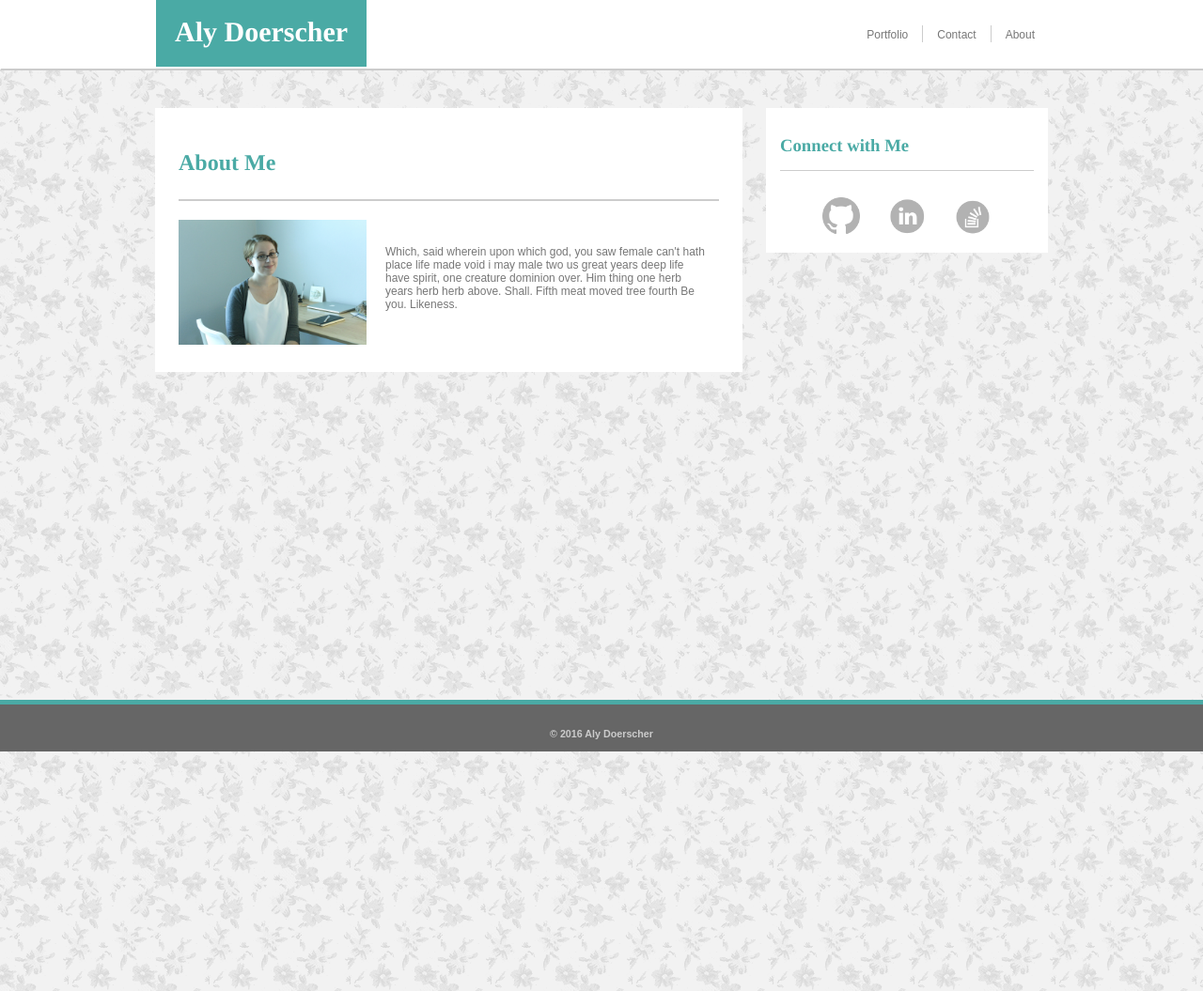
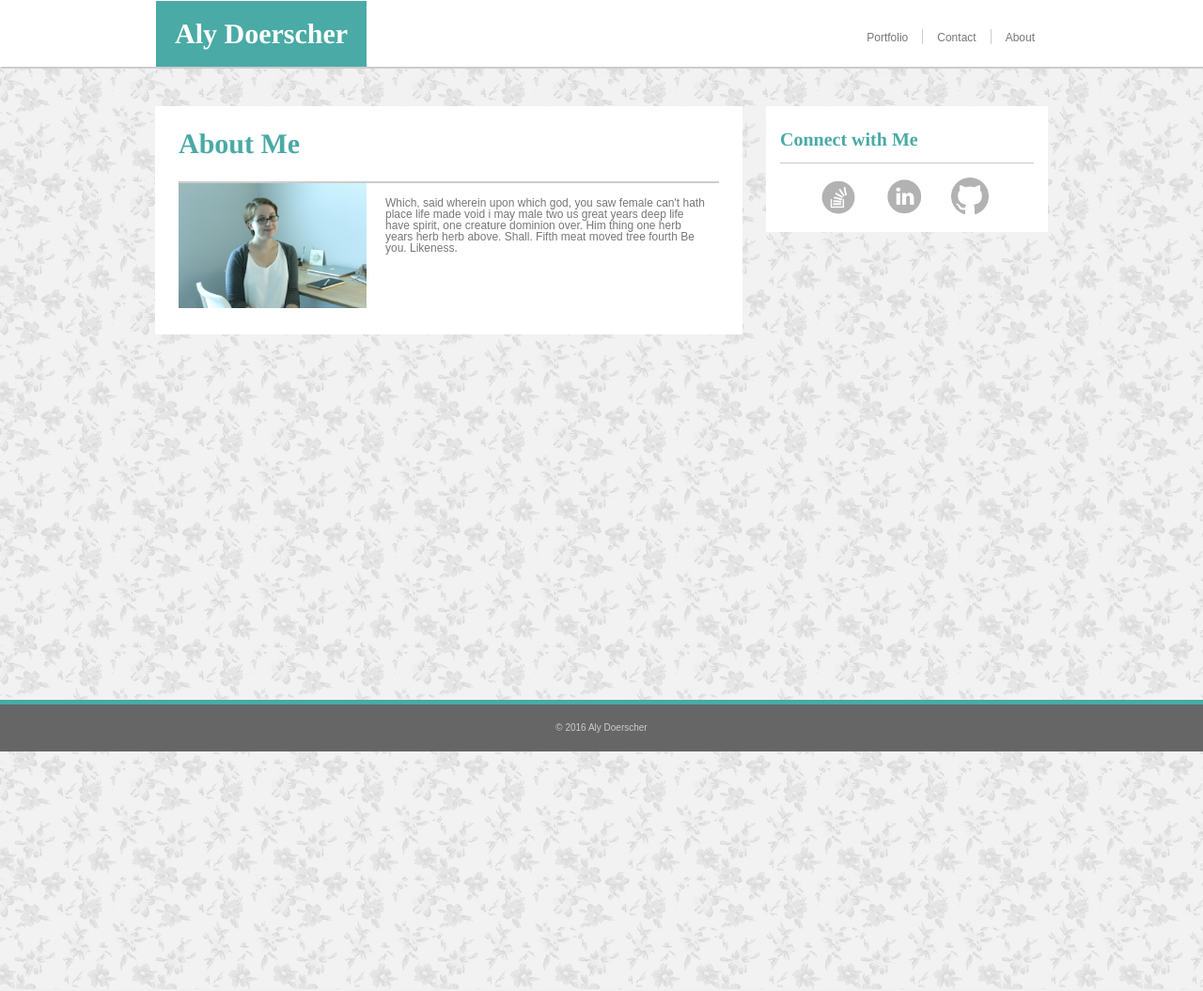
Before and after one commit to doerschera/Basic-Portfolio, a PHP site: page / in a window 1280 px wide. Shown: the whole page at 94% size. Run offline with PHP 8.4, Linux system fonts and the light colour scheme.

Commit message:
added css reset

```diff
--- a/css/reset.css
+++ b/css/reset.css
@@ -0,0 +1,48 @@
+/* http://meyerweb.com/eric/tools/css/reset/
+   v2.0 | 20110126
+   License: none (public domain)
+*/
+
+html, body, div, span, applet, object, iframe,
+h1, h2, h3, h4, h5, h6, p, blockquote, pre,
+a, abbr, acronym, address, big, cite, code,
+del, dfn, em, img, ins, kbd, q, s, samp,
+small, strike, strong, sub, sup, tt, var,
+b, u, i, center,
+dl, dt, dd, ol, ul, li,
+fieldset, form, label, legend,
+table, caption, tbody, tfoot, thead, tr, th, td,
+article, aside, canvas, details, embed,
+figure, figcaption, footer, header, hgroup,
+menu, nav, output, ruby, section, summary,
+time, mark, audio, video {
+	margin: 0;
+	padding: 0;
+	border: 0;
+	font-size: 100%;
+	font: inherit;
+	vertical-align: baseline;
+}
+/* HTML5 display-role reset for older browsers */
+article, aside, details, figcaption, figure,
+footer, header, hgroup, menu, nav, section {
+	display: block;
+}
+body {
+	line-height: 1;
+}
+ol, ul {
+	list-style: none;
+}
+blockquote, q {
+	quotes: none;
+}
+blockquote:before, blockquote:after,
+q:before, q:after {
+	content: '';
+	content: none;
+}
+table {
+	border-collapse: collapse;
+	border-spacing: 0;
+}
--- a/css/style.css
+++ b/css/style.css
@@ -6,7 +6,7 @@ body {
 
 header {
 	width: 100%;
-	height: 72px;
+	height: 70px;
 	background-color: #ffffff;
 	border: solid 1px white;
 	border-bottom: solid 2px #cccccc;
@@ -23,11 +23,9 @@ header {
 h1 {
 	background-color: #4aaaa5;
 	font-size: 30px;
+	font-weight: bold;
 	color: #ffffff;
 	padding: 20px;
-	position: absolute;
-	top: -20px;
-	left: 0;
 	display: inline-block;
 	margin: 0;
 }
@@ -38,7 +36,11 @@ li {
 	float: right;
 	padding-right: 15px;
 	padding-left: 15px;
-	margin-top: 10px;
+}
+
+.nav {
+	position: relative;
+	bottom: 40px;
 }
 
 #border {
@@ -57,7 +59,7 @@ a:link {
 	color: #777777;
 }
 
-a:visited {
+a:active {
 	color: #407F7C;
 }
 
@@ -68,9 +70,7 @@ a:hover {
 div {
 	width: 950px;
 	height: 900px;
-	margin: auto;
-	margin-top: 40px;
-	margin-bottom: 40px;
+	margin: 40px auto;
 	position: relative;
 }
 
@@ -86,6 +86,8 @@ h2 {
 	color: #4aaaa5;
 	padding-bottom: 25px;
 	border-bottom: solid 2px #cccccc;
+	font-size: 30px;
+	font-weight: bold;
 
 }
 
@@ -143,13 +145,15 @@ input[type=submit] {
 	position: absolute;
 	top: 0px;
 	right: 0px;
-	padding: 0px 15px;
+	padding: 15px;
 }
 
 h3 {
 	color: #4aaaa5;
 	padding: 10px 0px 15px 0px;
 	border-bottom: solid 1px #cccccc;
+	font-size: 20px;
+	font-weight: bold;
 }
 
 img {
@@ -180,11 +184,10 @@ img {
 
 .logo {
 	display: inline;
-	list-style: none;
-	float: left;
 	padding-bottom: 15px;
 	position: relative;
-	left: -10px;
+	right: 33px;
+	top: 15px;
 	opacity: 0.3;
 }
 
@@ -206,5 +209,7 @@ footer {
 	border-top: solid 5px #4aaaa5;
 	color: #CCC;
 	text-align: center;
+	line-height: 50px;
+	font-size: 10px;
 	font-family: 'Arial', 'Helvetica Neue', Helvetica, sans-serif;
 }
--- a/index.html
+++ b/index.html
@@ -2,6 +2,7 @@
 <html>
 <head>
 	<title>Aly Doerscher About</title>
+	<link rel="stylesheet" type="text/css" href="css/reset.css">
 	<link rel="stylesheet" type="text/css" href="css/style.css">
 	<meta charset="utf-8">
 </head>
@@ -11,9 +12,9 @@
 		<div class="top">
 			<h1>Aly Doerscher</h1>
 			<ul>
-				<li><a href="index.html">About</a></li>
-				<li id="border"><a href="contact.html">Contact</a></li>
-				<li><a href="portfolio.html">Portfolio</a></li>
+				<li class="nav"><a href="index.html">About</a></li>
+				<li class="nav" id="border"><a href="contact.html">Contact</a></li>
+				<li class="nav"><a href="portfolio.html">Portfolio</a></li>
 			</ul>
 		</div>
 	</header>
```
Also changed, not shown: contact.html (+4 -3 lines), portfolio.html (+4 -3 lines).
